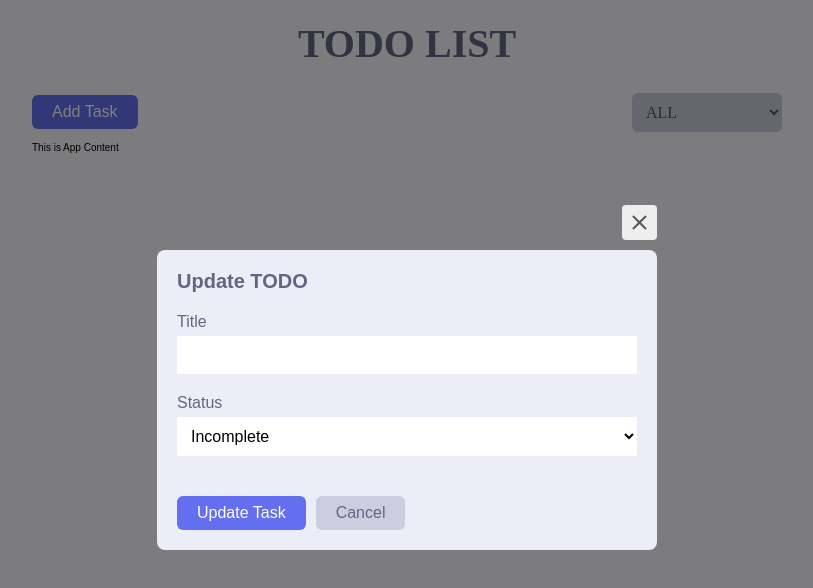
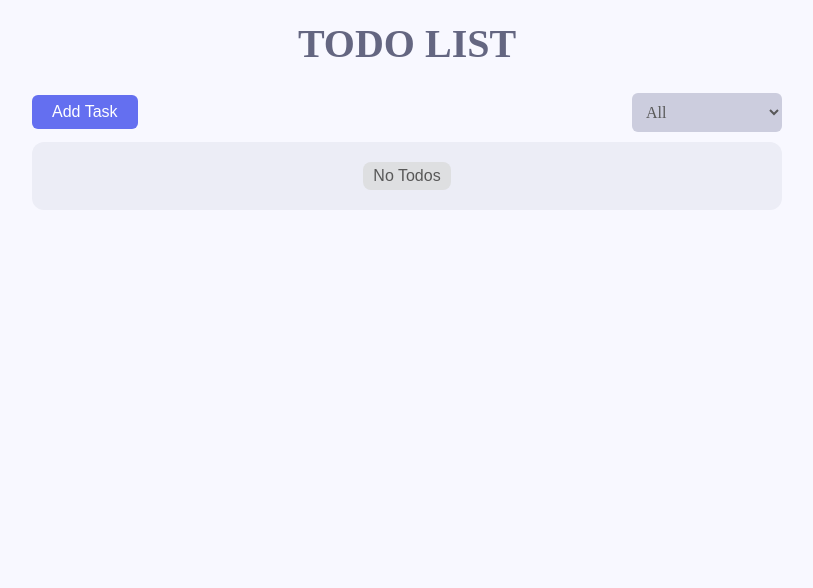
Before and after one commit to debbyuzuegbu/todo-app, a React (Create React App) app: page / in a window 1280 px wide. Shown: the top 588 px of the page, without its empty margins (233-1046 px from the left). Built offline with nearby package versions, Linux system fonts and the light colour scheme.

Commit message:
check button

```diff
--- a/src/Component/AppContent.jsx
+++ b/src/Component/AppContent.jsx
@@ -1,7 +1,63 @@
+import { AnimatePresence, motion } from 'framer-motion';
 import React from 'react';
+import { useSelector } from 'react-redux';
+import styles from '../styles/modules/app.module.scss';
+import TodoItem from './TodoItem';
+
+const container = {
+  hidden: { opacity: 1 },
+  visible: {
+    opacity: 1,
+    scale: 1,
+    transition: {
+      staggerChildren: 0.2,
+    },
+  },
+};
+const child = {
+  hidden: { y: 20, opacity: 0 },
+  visible: {
+    y: 0,
+    opacity: 1,
+  },
+};
 
 function AppContent() {
-  return <div>This is App Content</div>;
+  const todoList = useSelector((state) => state.todo.todoList);
+  const filterStatus = useSelector((state) => state.todo.filterStatus);
+
+  const sortedTodoList = [...todoList];
+  sortedTodoList.sort((a, b) => new Date(b.time) - new Date(a.time));
+
+  const filteredTodoList = sortedTodoList.filter((item) => {
+    if (filterStatus === 'all') {
+      return true;
+    }
+    return item.status === filterStatus;
+  });
+
+  return (
+    <motion.div
+      className={styles.content__wrapper}
+      variants={container}
+      initial="hidden"
+      animate="visible"
+    >
+      <AnimatePresence>
+        {filteredTodoList && filteredTodoList.length > 0 ? (
+          filteredTodoList.map((todo) => (
+            // <motion.div key={todo.id} variants={child}>
+            <TodoItem key={todo.id} todo={todo} />
+            // </motion.div>
+          ))
+        ) : (
+          <motion.p variants={child} className={styles.emptyText}>
+            No Todos
+          </motion.p>
+        )}
+      </AnimatePresence>
+    </motion.div>
+  );
 }
 
 export default AppContent;
--- a/src/Component/AppHeader.jsx
+++ b/src/Component/AppHeader.jsx
@@ -1,19 +1,36 @@
 import React, { useState } from 'react';
+import { useDispatch, useSelector } from 'react-redux';
 import Button, { SelectButton } from './Button';
 import styles from '../styles/modules/app.module.scss';
 import TodoModal from './TodoModal';
+import { updateFilterStatus } from '../Slices/TodoSlice';
 
 function AppHeader() {
-  const [modalOpen, setModalOpen] = useState(true);
+  const [modalOpen, setModalOpen] = useState(false);
+  const initialFilterStatus = useSelector((state) => state.todo.filterStatus);
+  const [filterStatus, setFilterStatus] = useState(initialFilterStatus);
+  const dispatch = useDispatch();
+
+  const updateFilter = (e) => {
+    setFilterStatus(e.target.value);
+    dispatch(updateFilterStatus(e.target.value));
+  };
+
   return (
     <div className={styles.appHeader}>
-      <Button variant="primary">Add Task</Button>
-      <SelectButton id="status">
-        <option value="all">ALL</option>
+      <Button variant="primary" onClick={() => setModalOpen(true)}>
+        Add Task
+      </Button>
+      <SelectButton
+        id="status"
+        onChange={(e) => updateFilter(e)}
+        value={filterStatus}
+      >
+        <option value="all">All</option>
         <option value="incomplete">Incomplete</option>
-        <option value="complete">Complete</option>
+        <option value="complete">Completed</option>
       </SelectButton>
-      <TodoModal modalOpen={modalOpen} setModalOpen={setModalOpen} />
+      <TodoModal type="add" modalOpen={modalOpen} setModalOpen={setModalOpen} />
     </div>
   );
 }
--- /dev/null
+++ b/src/Component/CheckButton.jsx
@@ -0,0 +1,54 @@
+import { motion, useMotionValue, useTransform } from 'framer-motion';
+import React from 'react';
+import styles from '../styles/modules/todoItem.module.scss';
+
+const checkVariants = {
+  initial: {
+    color: '#fff',
+  },
+  checked: { pathLength: 1 },
+  unchecked: { pathLength: 0 },
+};
+
+const boxVariants = {
+  checked: {
+    background: 'var(--primaryPurple)',
+    transition: { duration: 0.1 },
+  },
+  unchecked: { background: 'var(--gray-2)', transition: { duration: 0.1 } },
+};
+
+function CheckButton({ checked, handleCheck }) {
+  const pathLength = useMotionValue(0);
+  const opacity = useTransform(pathLength, [0.05, 0.15], [0, 1]);
+
+  return (
+    <motion.div
+      animate={checked ? 'checked' : 'unchecked'}
+      className={styles.svgBox}
+      variants={boxVariants}
+      onClick={() => handleCheck()}
+    >
+      <motion.svg
+        className={styles.svg}
+        viewBox="0 0 53 38"
+        fill="none"
+        xmlns="http://www.w3.org/2000/svg"
+      >
+        <motion.path
+          variants={checkVariants}
+          animate={checked ? 'checked' : 'unchecked'}
+          style={{ pathLength, opacity }}
+          fill="none"
+          strokeMiterlimit="10"
+          strokeWidth="6"
+          d="M1.5 22L16 36.5L51.5 1"
+          strokeLinejoin="round"
+          strokeLinecap="round"
+        />
+      </motion.svg>
+    </motion.div>
+  );
+}
+
+export default CheckButton;
--- /dev/null
+++ b/src/Component/TodoItem.jsx
@@ -0,0 +1,101 @@
+import { format } from 'date-fns';
+import { motion } from 'framer-motion';
+import toast from 'react-hot-toast';
+import React, { useEffect, useState } from 'react';
+import { MdDelete, MdEdit } from 'react-icons/md';
+import { useDispatch } from 'react-redux';
+import { deleteTodo, updateTodo } from '../Slices/TodoSlice';
+import styles from '../styles/modules/todoItem.module.scss';
+import { getClasses } from '../utils/getClasses';
+
+import TodoModal from './TodoModal';
+import CheckButton from './CheckButton';
+
+const child = {
+  hidden: { y: 20, opacity: 0 },
+  visible: {
+    y: 0,
+    opacity: 1,
+  },
+};
+
+function TodoItem({ todo }) {
+  const dispatch = useDispatch();
+  const [checked, setChecked] = useState(false);
+  const [updateModalOpen, setUpdateModalOpen] = useState(false);
+
+  useEffect(() => {
+    if (todo.status === 'complete') {
+      setChecked(true);
+    } else {
+      setChecked(false);
+    }
+  }, [todo.status]);
+
+  const handleCheck = () => {
+    setChecked(!checked);
+    dispatch(
+      updateTodo({ ...todo, status: checked ? 'incomplete' : 'complete' })
+    );
+  };
+
+  const handleDelete = () => {
+    dispatch(deleteTodo(todo.id));
+    toast.success('Todo Deleted Successfully');
+  };
+
+  const handleUpdate = () => {
+    setUpdateModalOpen(true);
+  };
+
+  return (
+    <>
+      <motion.div className={styles.item} variants={child}>
+        <div className={styles.todoDetails}>
+          <CheckButton checked={checked} handleCheck={handleCheck} />
+          <div className={styles.texts}>
+            <p
+              className={getClasses([
+                styles.todoText,
+                todo.status === 'complete' && styles['todoText--completed'],
+              ])}
+            >
+              {todo.title}
+            </p>
+            <p className={styles.time}>
+              {format(new Date(todo.time), 'p, MM/dd/yyyy')}
+            </p>
+          </div>
+        </div>
+        <div className={styles.todoActions}>
+          <div
+            className={styles.icon}
+            onClick={() => handleDelete()}
+            onKeyDown={() => handleDelete()}
+            tabIndex={0}
+            role="button"
+          >
+            <MdDelete />
+          </div>
+          <div
+            className={styles.icon}
+            onClick={() => handleUpdate()}
+            onKeyDown={() => handleUpdate()}
+            tabIndex={0}
+            role="button"
+          >
+            <MdEdit />
+          </div>
+        </div>
+      </motion.div>
+      <TodoModal
+        type="update"
+        modalOpen={updateModalOpen}
+        setModalOpen={setUpdateModalOpen}
+        todo={todo}
+      />
+    </>
+  );
+}
+
+export default TodoItem;
```
